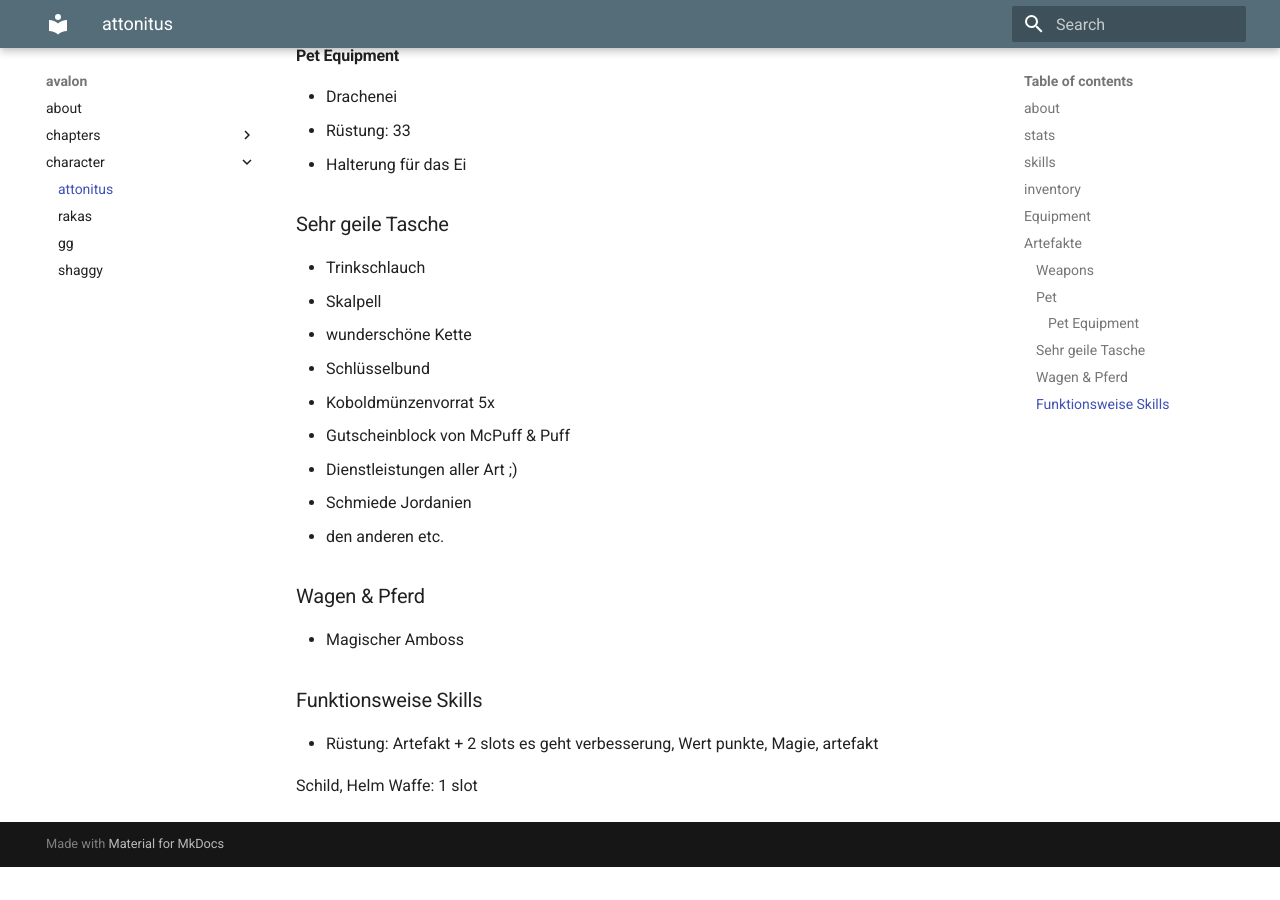
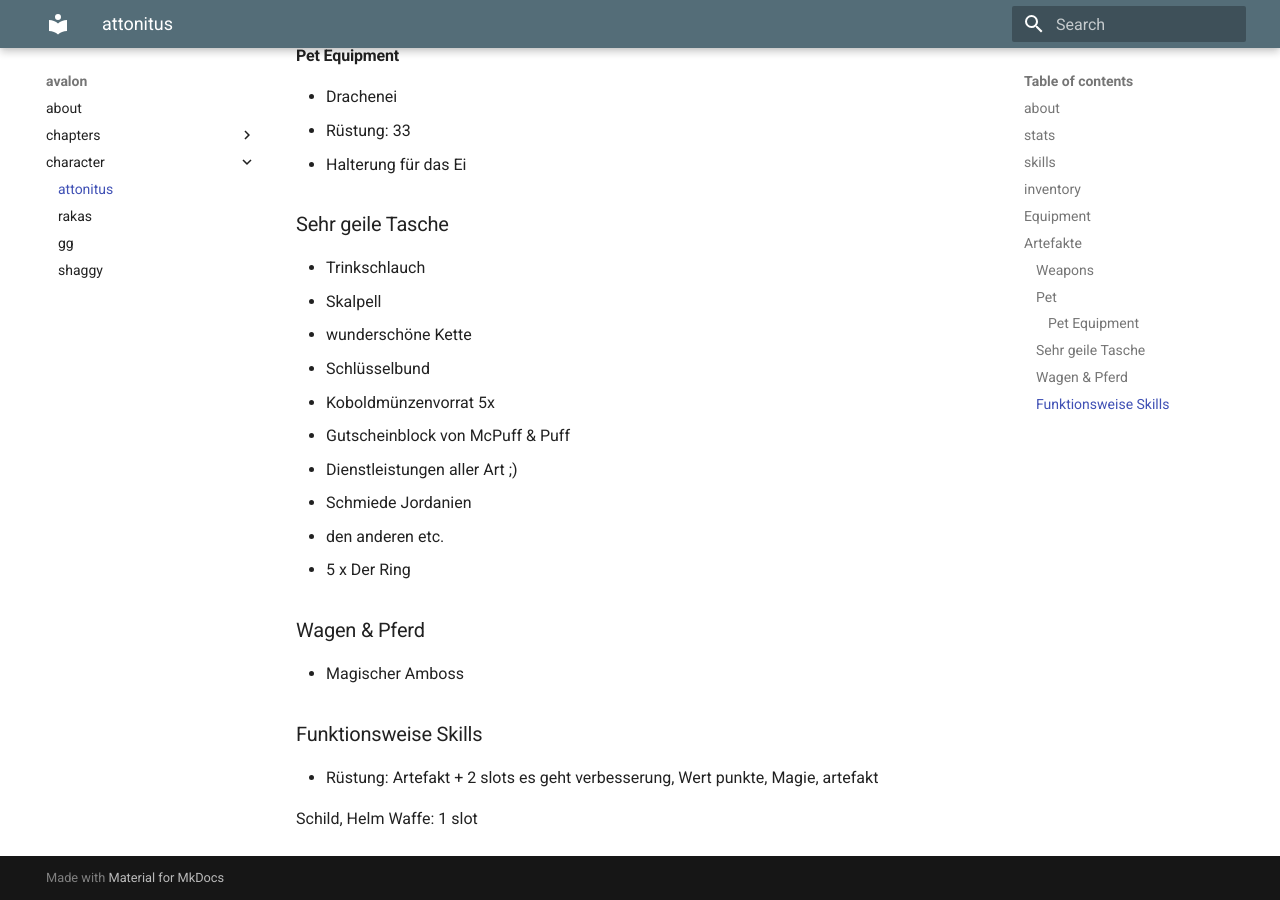
Before and after one commit to mkdocs-pnp/avalon, an MkDocs documentation site: the page built from docs/character/attonitus_fulgur.md, in a window 1280 px wide and 900 px high, scrolled down 2069 px. Built offline with MkDocs 1.6.1 and Material for MkDocs 9.7.7, drawn with Linux system fonts in a browser that asks for light colours; before the commit the page ends 2936 px from its top, so only the background shows below that.

Commit message:
Update attonitus_fulgur.md

```diff
--- a/docs/character/attonitus_fulgur.md
+++ b/docs/character/attonitus_fulgur.md
@@ -78,6 +78,7 @@
   * Dienstleistungen aller Art ;)
 * Schmiede Jordanien
 * den anderen etc.
+* 5 x Der Ring
 
 ### Wagen & Pferd
 
```
